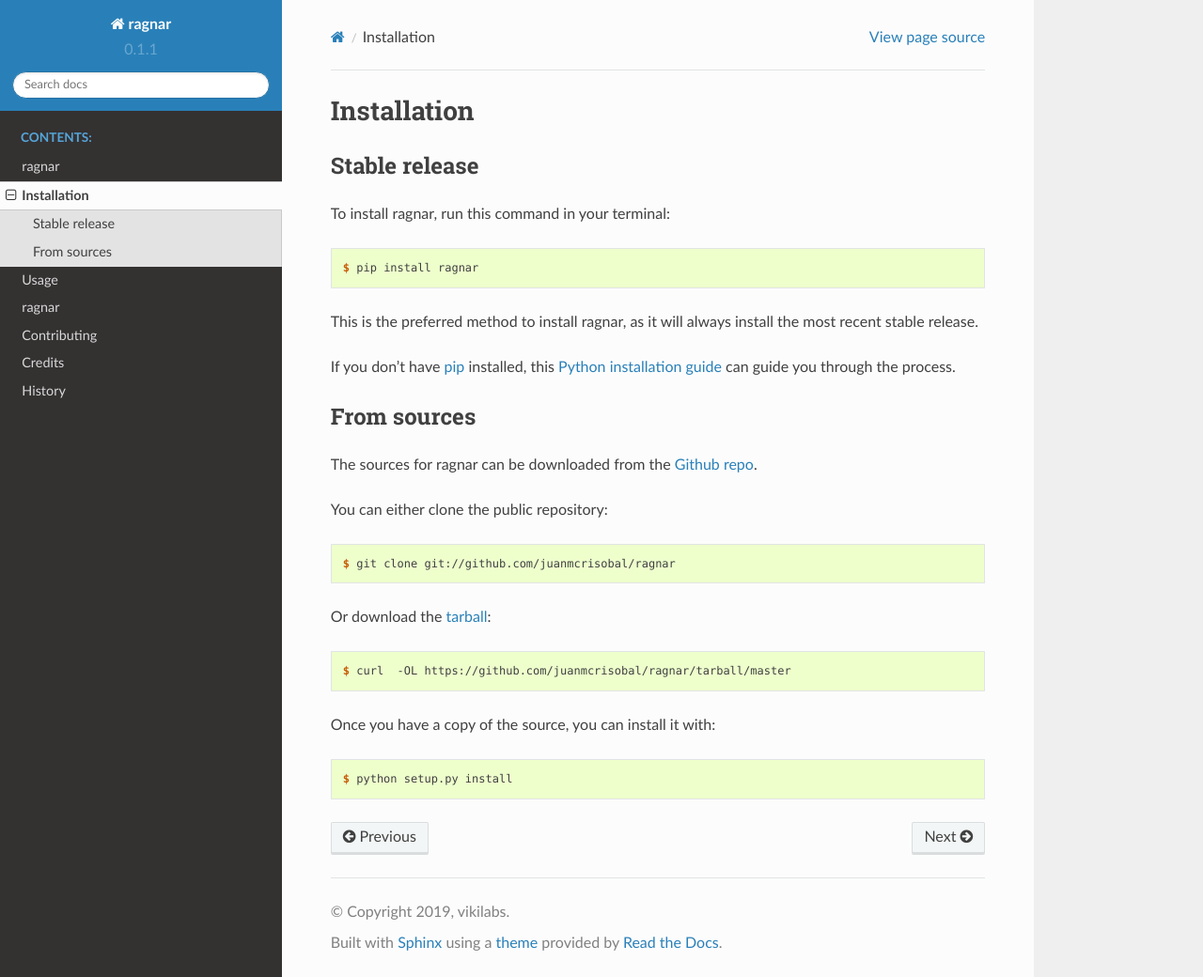
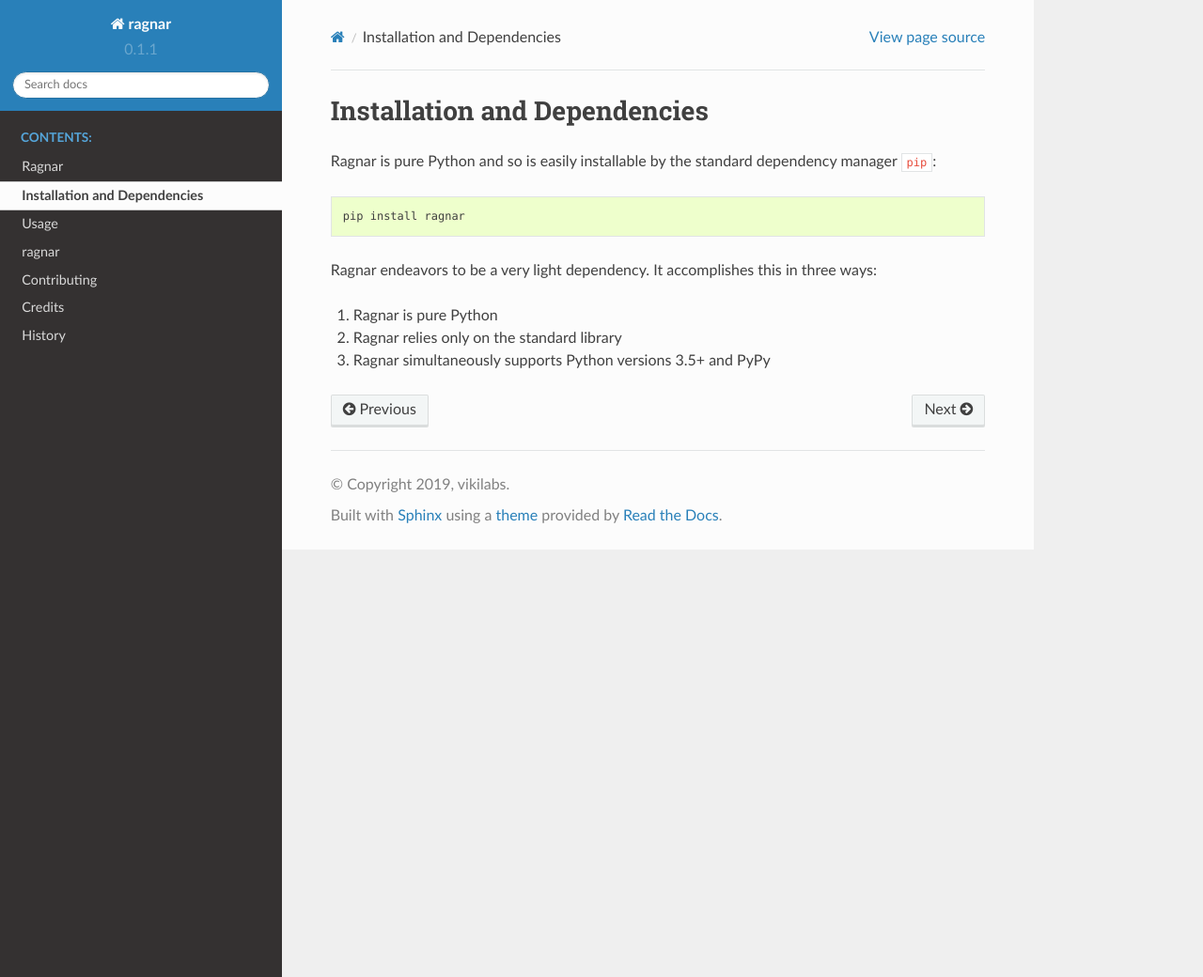
Before and after one commit to juanmcristobal/ragnar, a Sphinx documentation site: the page built from docs/installation.rst, in a window 1280 px wide and 1040 px high. Shown: the whole window at 94% size. Built offline with Sphinx 7.4.7 and the Read the Docs theme 2.0.0, drawn with Linux system fonts in a browser that asks for light colours.

Commit message:
minor changes

```diff
--- a/docs/installation.rst
+++ b/docs/installation.rst
@@ -1,51 +1,16 @@
 .. highlight:: shell
 
-============
-Installation
-============
+Installation and Dependencies
+=============================
 
+Ragnar is pure Python and so is easily installable by the standard
+dependency manager ``pip``::
 
-Stable release
---------------
+    pip install ragnar
 
-To install ragnar, run this command in your terminal:
+Ragnar endeavors to be a very light dependency.  It accomplishes this in
+three ways:
 
-.. code-block:: console
-
-    $ pip install ragnar
-
-This is the preferred method to install ragnar, as it will always install the most recent stable release.
-
-If you don't have `pip`_ installed, this `Python installation guide`_ can guide
-you through the process.
-
-.. _pip: https://pip.pypa.io
-.. _Python installation guide: http://docs.python-guide.org/en/latest/starting/installation/
-
-
-From sources
-------------
-
-The sources for ragnar can be downloaded from the `Github repo`_.
-
-You can either clone the public repository:
-
-.. code-block:: console
-
-    $ git clone git://github.com/juanmcrisobal/ragnar
-
-Or download the `tarball`_:
-
-.. code-block:: console
-
-    $ curl  -OL https://github.com/juanmcrisobal/ragnar/tarball/master
-
-Once you have a copy of the source, you can install it with:
-
-.. code-block:: console
-
-    $ python setup.py install
-
-
-.. _Github repo: https://github.com/juanmcrisobal/ragnar
-.. _tarball: https://github.com/juanmcrisobal/ragnar/tarball/master
+1.  Ragnar is pure Python
+2.  Ragnar relies only on the standard library
+3.  Ragnar simultaneously supports Python versions 3.5+ and PyPy
--- a/docs/usage.rst
+++ b/docs/usage.rst
@@ -4,4 +4,4 @@
 
 To use ragnar in a project::
 
-    import ragnar
+    from ragnar.stream import Stream
--- a/requirements_dev.txt
+++ b/requirements_dev.txt
@@ -12,3 +12,5 @@
 wheel==0.34.2
 watchdog==0.10.3
 bumpversion==0.6.0
+pyyaml==5.3.1
+argh==0.26.2
```
Also changed, not shown: CONTRIBUTING.rst (+5 -5 lines), README.rst (+21 -5 lines).
